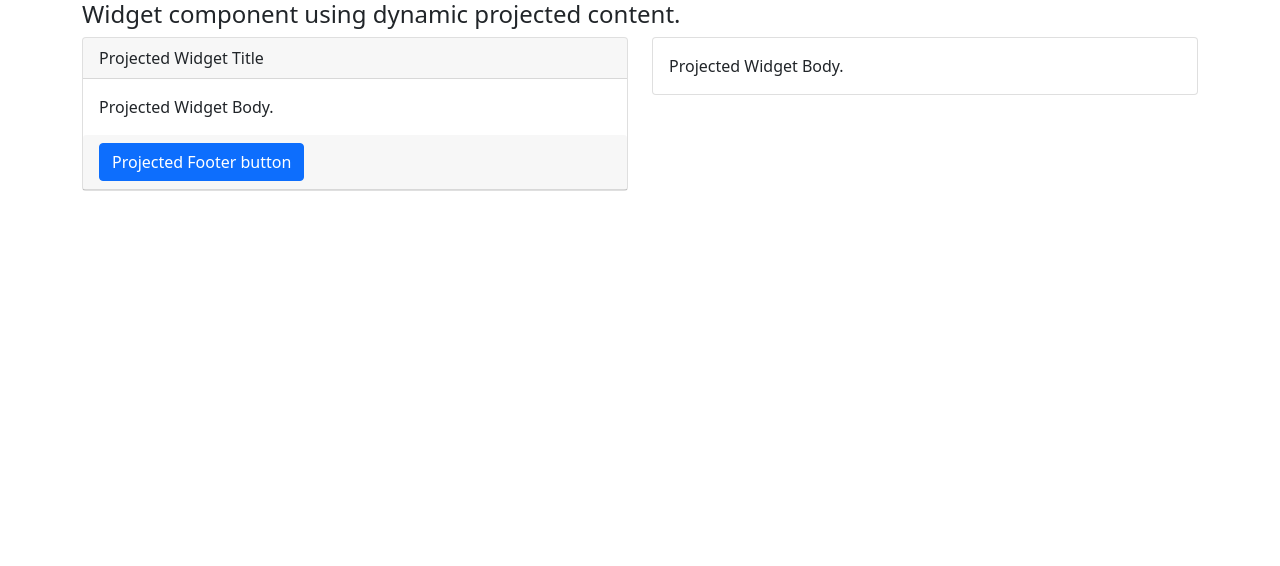
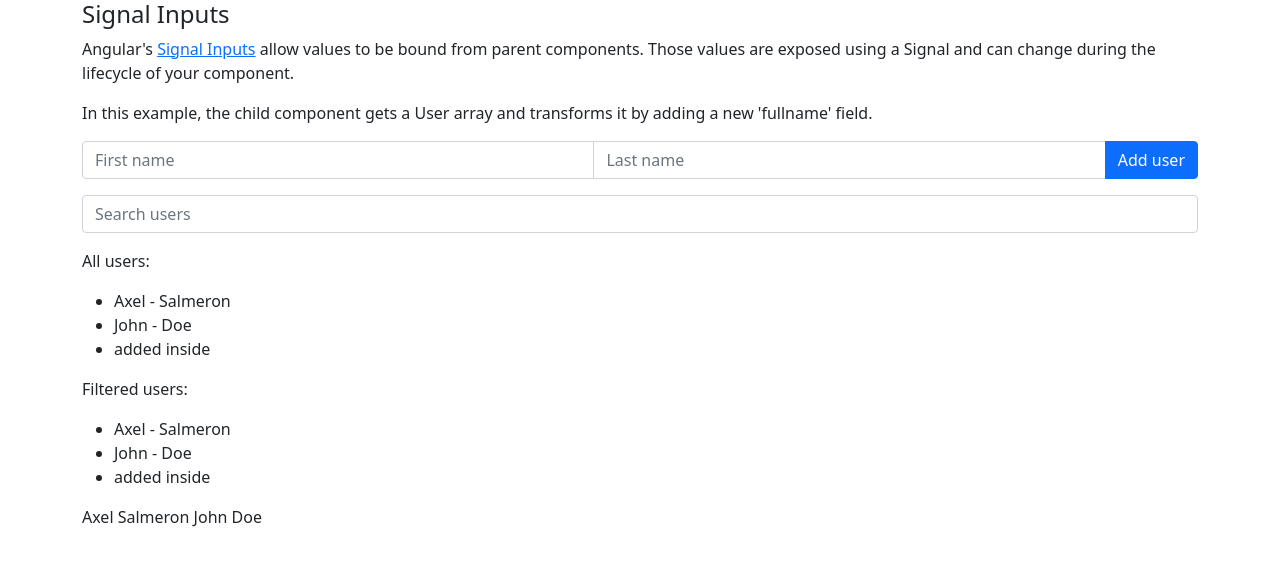
Before and after one commit to axelsglo/AngularPlayground, an Angular app: page /signalInputs in a window 1280 px wide. Before the commit this address led to /contentProjection. Shown: the top 566 px of the page. Built offline with nearby package versions, Linux system fonts and the light colour scheme.

Commit message:
feat: added signal inputs demo

```diff
--- a/projects/demo/src/app/app.routes.ts
+++ b/projects/demo/src/app/app.routes.ts
@@ -1,5 +1,6 @@
 import { Routes } from '@angular/router';
 import { ContentProjectionContainerComponent } from './content-projection-container/content-projection-container.component';
+import { SignalsContainerComponent } from './signals-container/signals-container.component';
 
 export const routes: Routes = [
     {
@@ -7,6 +8,10 @@ export const routes: Routes = [
         component: ContentProjectionContainerComponent
     },
     {
+        path: 'signalInputs',
+        component: SignalsContainerComponent
+    },
+    {
         path:'**',
         redirectTo: 'contentProjection',
     }
--- /dev/null
+++ b/projects/demo/src/app/signals-container/signals-container.component.html
@@ -0,0 +1,53 @@
+<section class="container">
+    <h4>Signal Inputs</h4>
+
+    <p>
+      Angular's
+      <a href="https://angular.io/guide/signal-inputs" target="_blank"
+        >Signal Inputs</a
+      >
+      allow values to be bound from parent components. Those values are exposed
+      using a Signal and can change during the lifecycle of your component.
+    </p>
+
+    <p>
+      In this example, the child component gets a User array and transforms it
+      by adding a new 'fullname' field.
+    </p>
+
+    <form [formGroup]="userForm" (ngSubmit)="addUser()">
+      <div class="input-group mb-3">
+        <input
+          formControlName="firstName"
+          type="text"
+          placeholder="First name"
+          class="form-control"
+        />
+        <input
+          formControlName="lastName"
+          type="text"
+          placeholder="Last name"
+          class="form-control"
+        />
+        <button class="btn btn-primary">Add user</button>
+      </div>
+    </form>
+
+    <div class="form-group mb-3">
+      <input
+        type="text"
+        class="form-control"
+        (input)="updateUserQuery($event)"
+        placeholder="Search users"
+      />
+    </div>
+
+    <lib-signal-inputs
+      [users]="users()"
+      [query]="userQueryDebounced"
+    ></lib-signal-inputs>
+
+    @for (user of users(); track $index) {
+        {{user.firstName}} {{user.lastName}}
+    }
+  </section>
--- /dev/null
+++ b/projects/demo/src/app/signals-container/signals-container.component.ts
@@ -0,0 +1,61 @@
+import { ChangeDetectionStrategy, ChangeDetectorRef, Component, signal } from '@angular/core';
+import { FormControl, FormGroup, FormsModule, ReactiveFormsModule, Validators } from '@angular/forms';
+import { toObservable } from '@angular/core/rxjs-interop';
+import { User } from '@shared/lib/signal-inputs/users';
+import { debounceTime } from 'rxjs';
+import { SignalInputsComponent } from '@shared/lib/signal-inputs/signal-inputs.component';
+
+@Component({
+  selector: 'app-signals-container',
+  standalone: true,
+  imports: [FormsModule, ReactiveFormsModule, SignalInputsComponent],
+  templateUrl: './signals-container.component.html',
+  styleUrl: './signals-container.component.scss',
+  changeDetection: ChangeDetectionStrategy.OnPush
+})
+export class SignalsContainerComponent {
+  flagComp = false;
+
+  userQuery = signal('');
+  userQuery$ = toObservable(this.userQuery);
+  userQueryDebounced = '';
+
+  users = signal<User[]>([{ firstName: 'Axel', lastName: 'Salmeron' }, { firstName: 'John', lastName: 'Doe' }]);
+  userForm = new FormGroup({
+    firstName: new FormControl('', { nonNullable: true, validators: Validators.required }),
+    lastName: new FormControl('', { nonNullable: true, validators: Validators.required }),
+  });
+
+  constructor(private changeDetectorRef: ChangeDetectorRef) {
+  }
+
+  ngOnInit(): void {
+    this.userQuery$
+      .pipe(
+        debounceTime(1000),
+      )
+      .subscribe((searchTerm) => {
+        this.userQueryDebounced = searchTerm;
+        this.changeDetectorRef.detectChanges();
+      });
+  }
+
+  flagCompChange() {
+    console.log('Flag change');
+  }
+
+  flagSignalCompChange() {
+    console.log('Flag Signal change');
+  }
+
+  addUser() {
+    const formValues = this.userForm.value;
+    if (this.userForm.valid) {
+      this.users.update(users => [...users, { firstName: formValues.firstName || '', lastName: formValues.lastName || '' }]);
+    }
+  }
+
+  updateUserQuery(event: Event) {
+    this.userQuery.set((event.target as HTMLInputElement).value);
+  }
+}
--- /dev/null
+++ b/projects/shared/src/lib/signal-inputs/signal-inputs.component.html
@@ -0,0 +1,15 @@
+<p>All users:</p>
+
+<ul>
+@for (user of users(); track $index) {
+    <li>{{user.fullName}}</li>
+}
+</ul>
+
+<p>Filtered users:</p>
+
+<ul>
+    @for (user of filteredUsers(); track $index) {
+        <li>{{user.fullName}}</li>
+    }
+</ul>
--- /dev/null
+++ b/projects/shared/src/lib/signal-inputs/signal-inputs.component.ts
@@ -0,0 +1,40 @@
+import { ChangeDetectionStrategy, Component, OnInit, computed, input } from '@angular/core';
+import { User, ComputedUser } from './users';
+
+@Component({
+  selector: 'lib-signal-inputs',
+  standalone: true,
+  imports: [],
+  templateUrl: './signal-inputs.component.html',
+  styleUrl: './signal-inputs.component.scss',
+  changeDetection: ChangeDetectionStrategy.OnPush
+})
+export class SignalInputsComponent implements OnInit {
+  users = input.required({
+    transform: this.getUserFullName
+  });
+
+  public filteredUsers = computed(
+    () => this.users()
+      .filter(({ fullName: fullname }) => fullname.toLocaleLowerCase().startsWith(this.query()))
+  );
+
+  query = input('', {
+    transform: (query: string) => {
+      return query.toLocaleLowerCase()
+    }
+  });
+
+  ngOnInit() {
+    this.users().push({ firstName: 'added', lastName: 'inside', fullName: 'added inside'});
+  }
+
+  getUserFullName(users: User[]): ComputedUser[] {
+    return users.map(user => ({
+      ...user,
+      fullName: `${user.firstName} - ${user.lastName}`
+    }));
+  }
+
+
+}
--- /dev/null
+++ b/projects/shared/src/lib/signal-inputs/users.ts
@@ -0,0 +1,8 @@
+export interface User {
+    firstName: string
+    lastName: string
+}
+
+export interface ComputedUser extends User {
+    fullName: string
+}
```
Also changed, not shown: projects/demo/src/app/signals-container/signals-container.component.scss (added), projects/shared/src/lib/signal-inputs/signal-inputs.component.scss (added), 2 other files (tests, documents, lock files or other folders).
